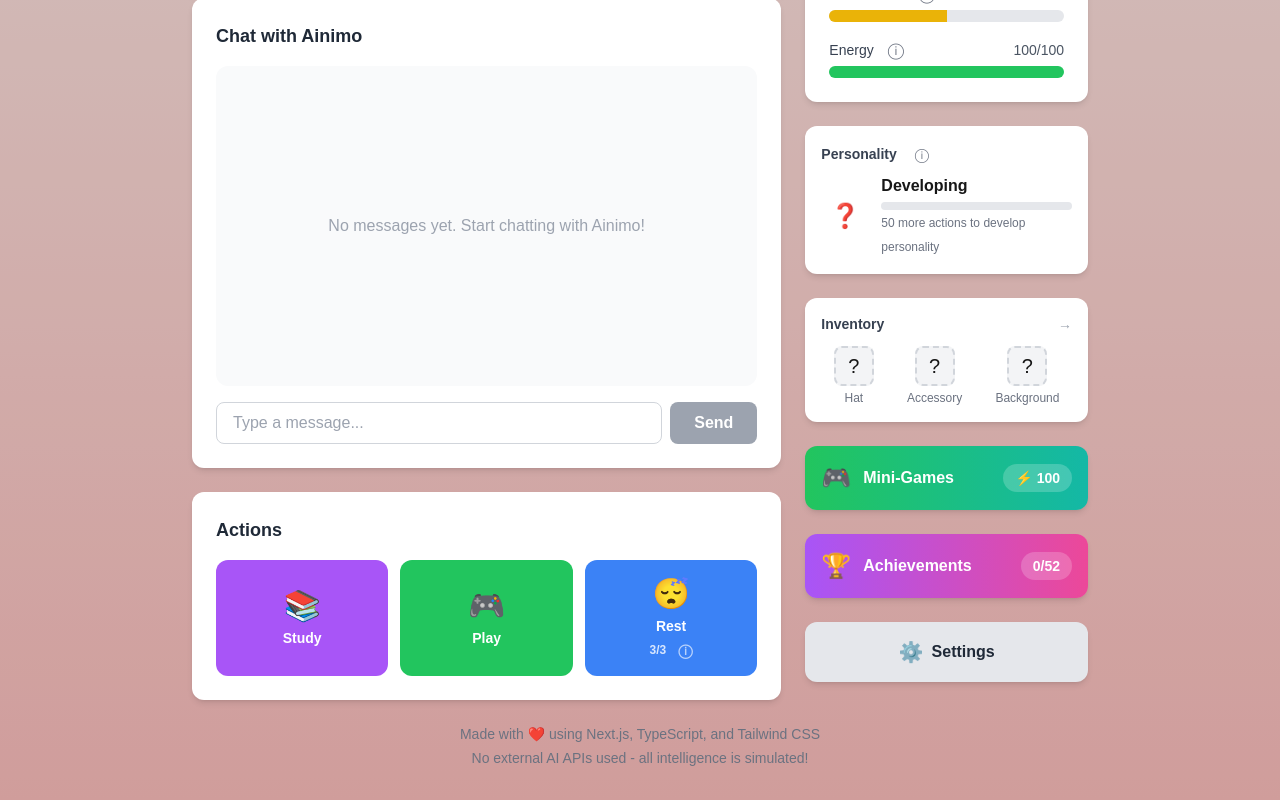
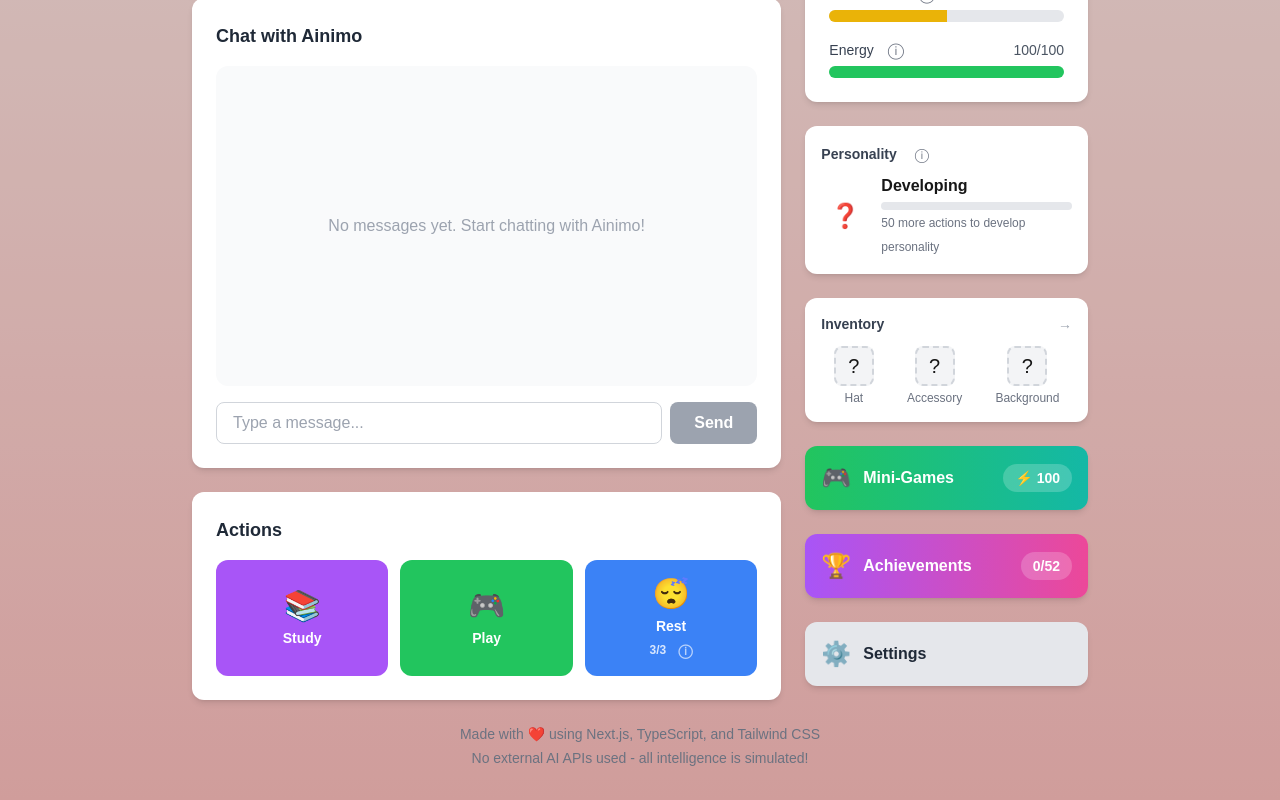
Before and after one commit to yuuichieguchi/ainimo, a Next.js app in the folder frontend/: page / in a window 1280 px wide. Shown: the part 482-1282 px from the top of the page. Built offline with nearby package versions, Linux system fonts and the light colour scheme.

Commit message:
style: Left-align Settings button text to match other buttons

```diff
--- a/frontend/components/GameContainer.tsx
+++ b/frontend/components/GameContainer.tsx
@@ -414,8 +414,8 @@ export function GameContainer() {
               onClick={() => setIsSettingsModalOpen(true)}
               className="w-full bg-gray-200 dark:bg-gray-700 text-gray-800 dark:text-white rounded-xl shadow-md p-4 hover:bg-gray-300 dark:hover:bg-gray-600 transition-all transform hover:scale-[1.02]"
             >
-              <div className="flex items-center justify-center gap-2">
-                <span className="text-xl">⚙️</span>
+              <div className="flex items-center gap-3">
+                <span className="text-2xl">⚙️</span>
                 <span className="font-bold">{t('settings', language)}</span>
               </div>
             </button>
```
